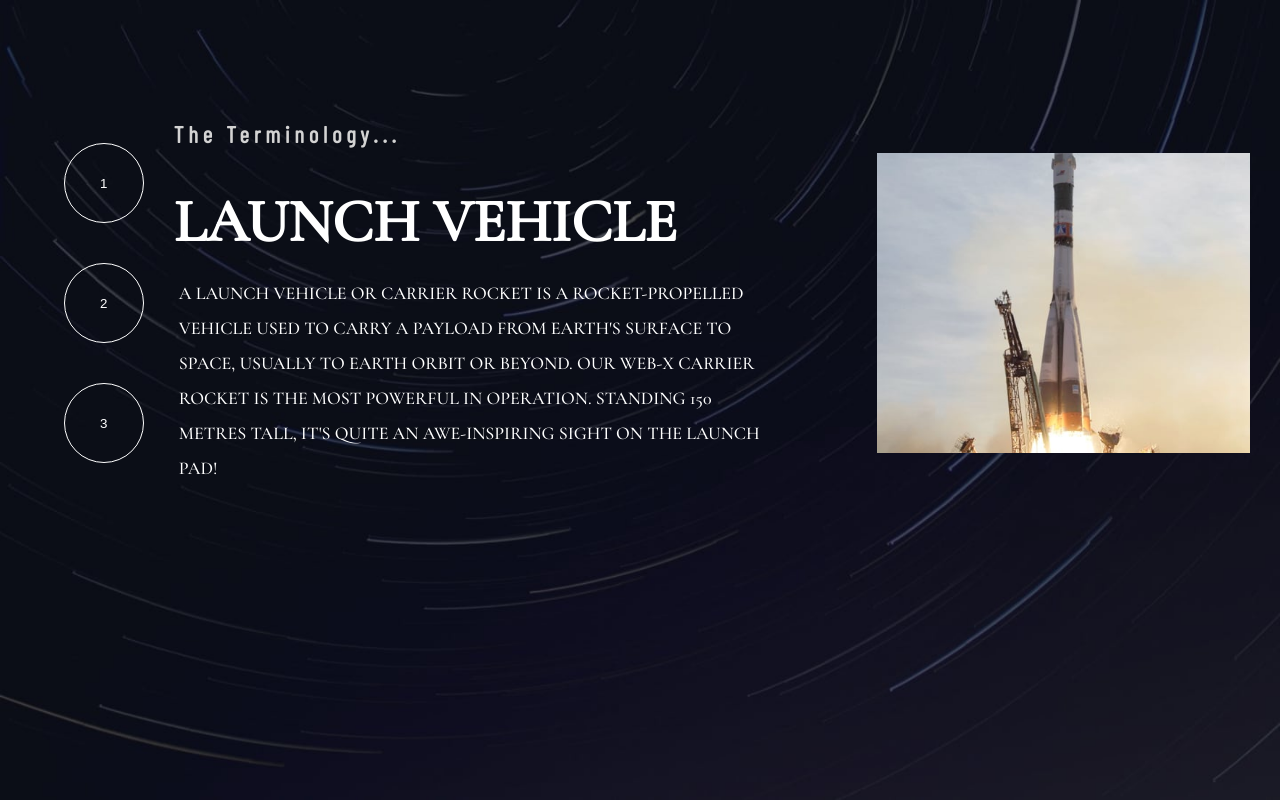
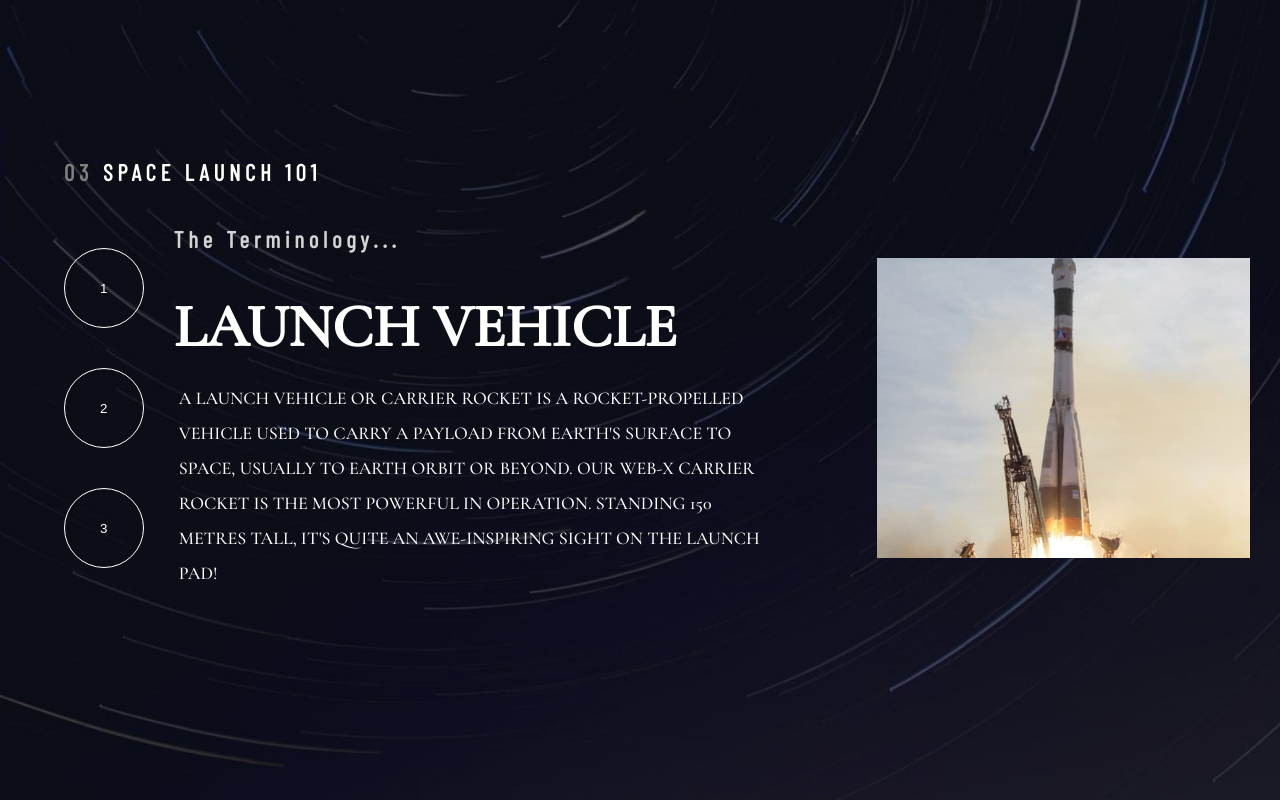
Before and after one commit to Stamwill/space-tourism, a Next.js app: page /technology in a window 1280 px wide. Built offline with nearby package versions, Linux system fonts and the light colour scheme.

Commit message:
[technology] Add pagetracker

```diff
--- a/src/pages/technology.js
+++ b/src/pages/technology.js
@@ -1,7 +1,8 @@
 import * as React from 'react'
 import { technology as api, technologyBg } from '../api/mock'
+import Picture from '../components/Picture'
+import PageTracker from '../blocks/PageTracker'
 import Tech from '../blocks/Tech/Tech'
-import Picture from '../components/Picture'
 import styles from '../styles/Home.module.css'
 
 export default function Home() {
@@ -9,6 +10,7 @@ export default function Home() {
     <div className={styles.container}>
       <main className={styles.main}>
         <Picture api={technologyBg} />
+        <PageTracker pageNum={`03`} pageLabel={`SPACE LAUNCH 101`} />
         <Tech api={api} />
       </main>
     </div>
```
